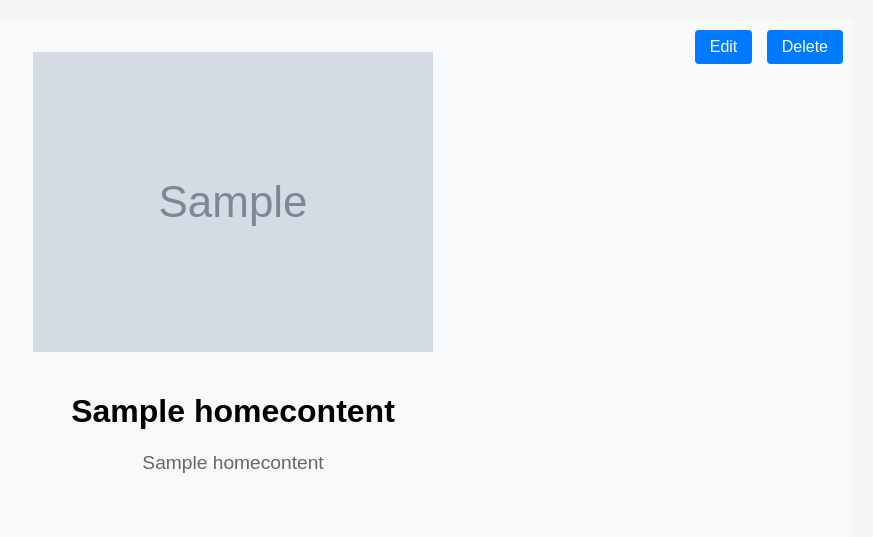
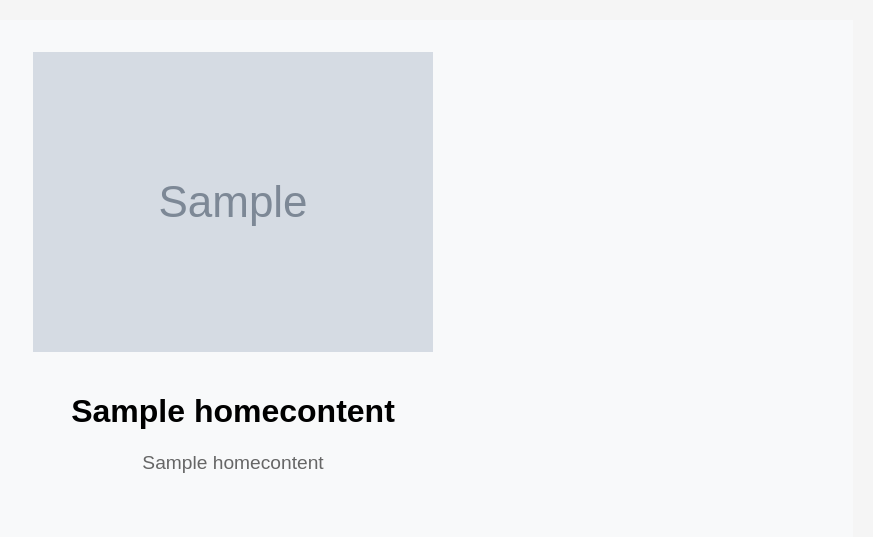
Before and after one commit to adeelrehman77/django_kitchen, a Django app: page / in a window 1280 px wide. Shown: the part 38-575 px from the top of the page, without its empty margins (407-1280 px from the left). Run offline with Django 5.2, Linux system fonts and the light colour scheme; a user stored in the database is signed in; tables that the repository leaves empty hold one stand-in row (values such as "Sample post"); grey boxes marked "Sample" are stand-in pictures.

Commit message:
Restored to 'a303f03b2537fd72abb1d68ca26ea20d4dec4df9'
Replit-Restored-To:a303f03b2537fd72abb1d68ca26ea20d4dec4df9

```diff
--- a/main/static/css/style.css
+++ b/main/static/css/style.css
@@ -4,30 +4,6 @@
     padding: 2rem 1rem;
     margin-bottom: 2rem;
     background: #f8f9fa;
-    position: relative;
-}
-
-.admin-controls {
-    position: absolute;
-    top: 10px;
-    right: 10px;
-    z-index: 100;
-}
-
-.btn-edit, .btn-delete {
-    padding: 5px 15px;
-    margin-left: 10px;
-    border-radius: 4px;
-    color: white;
-    text-decoration: none;
-}
-
-.btn-edit {
-    background-color: #28a745;
-}
-
-.btn-delete {
-    background-color: #dc3545;
 }
 
 .banner-image {
--- a/main/templates/main/home.html
+++ b/main/templates/main/home.html
@@ -4,12 +4,6 @@
 {% block content %}
 <div class="home-banner">
     {% if home_content %}
-        {% if user.is_staff %}
-        <div class="admin-controls">
-            <a href="/admin/main/homecontent/{{ home_content.id }}/change/" class="btn btn-edit">Edit</a>
-            <a href="/admin/main/homecontent/{{ home_content.id }}/delete/" class="btn btn-delete">Delete</a>
-        </div>
-        {% endif %}
         {% if home_content.banner_image %}
             <img src="{{ home_content.banner_image.url }}" alt="{{ home_content.title }}" class="banner-image">
         {% endif %}
```
